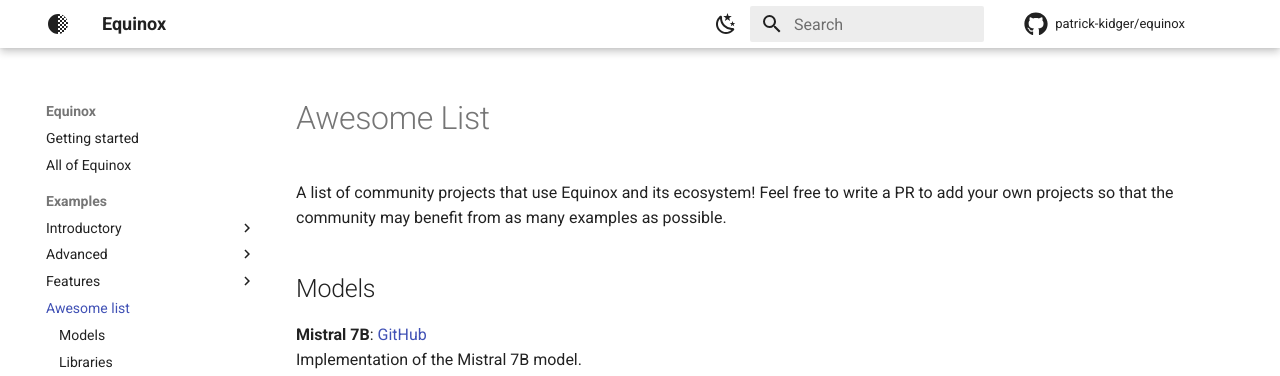
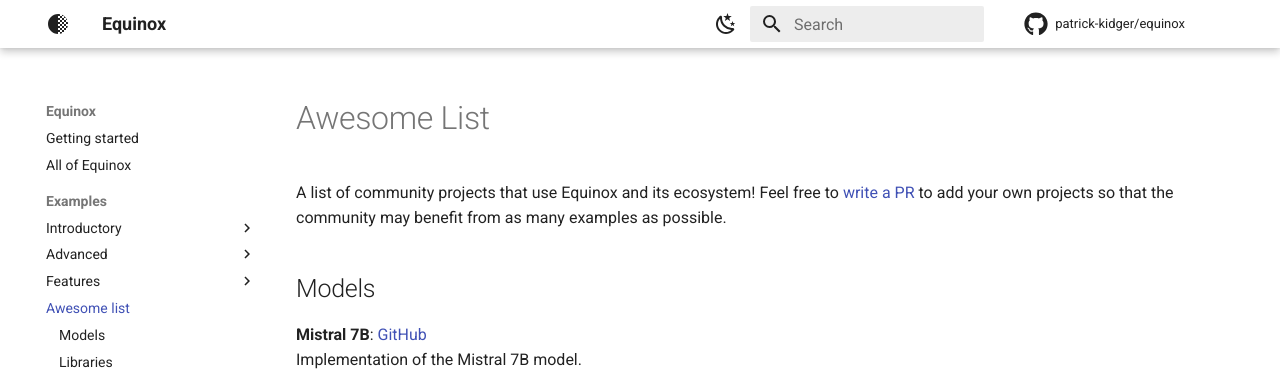
Before and after one commit to patrick-kidger/equinox, an MkDocs documentation site: the page built from docs/awesome-list.md, in a window 1280 px wide and 900 px high. Shown: the top 376 px of the window. Built offline with MkDocs 1.6.1 and Material for MkDocs 9.7.7, drawn with Linux system fonts in a browser that asks for light colours; comment, search, counter and statistics services are not loaded; some of the changed lines change nothing that is shown.

Commit message:
Added link for opening a PR

```diff
--- a/docs/awesome-list.md
+++ b/docs/awesome-list.md
@@ -1,6 +1,6 @@
 # Awesome List
 
-A list of community projects that use Equinox and its ecosystem! Feel free to write a PR to add your own projects so that the community may benefit from as many examples as possible.
+A list of community projects that use Equinox and its ecosystem! Feel free to [write a PR](https://github.com/patrick-kidger/equinox/blob/main/docs/awesome-list.md) to add your own projects so that the community may benefit from as many examples as possible.
 
 ## Models
 
```
